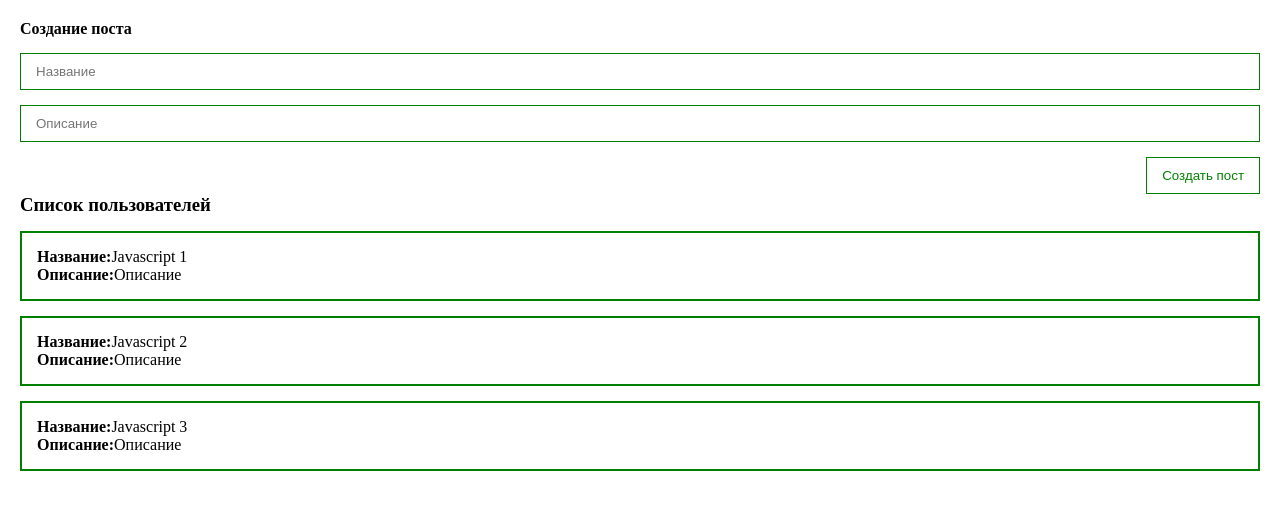
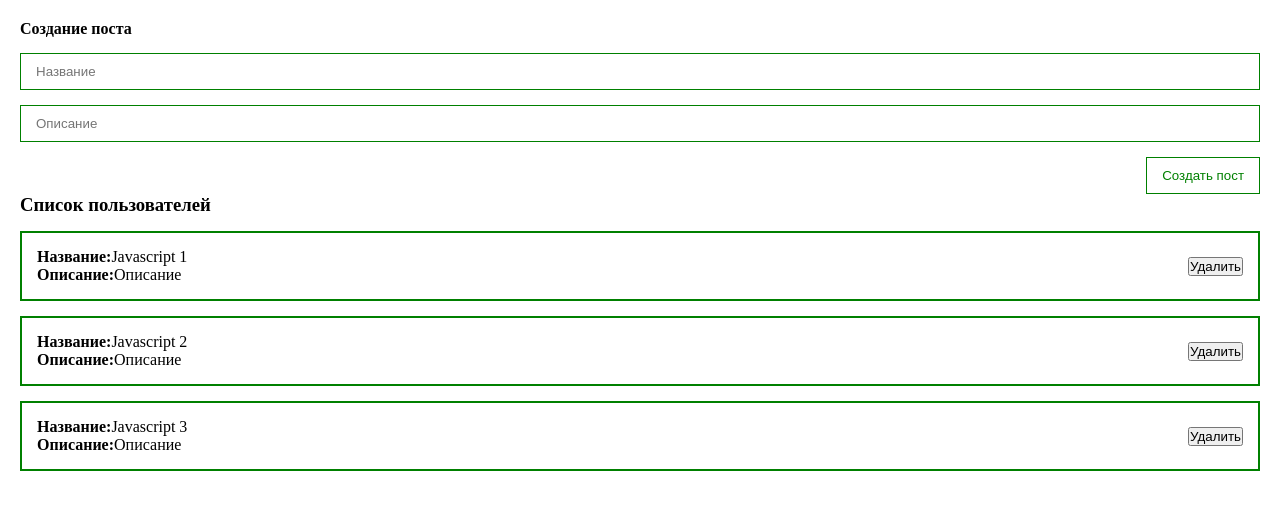
Before and after one commit to HW1337/vue-3-showcase, a Vue app: page / in a window 1280 px wide. Shown: the top 510 px of the page. Built offline with nearby package versions, Linux system fonts and the light colour scheme.

Commit message:
added delete btns

```diff
--- a/src/components/PostItem.vue
+++ b/src/components/PostItem.vue
@@ -1,7 +1,12 @@
 <template>
     <div class="post">
-        <div><strong>Название:</strong>{{  post.title }}</div>
-        <div><strong>Описание:</strong>{{  post.body }}</div>
+        <div>
+            <div><strong>Название:</strong>{{  post.title }}</div>
+            <div><strong>Описание:</strong>{{  post.body }}</div>
+        </div>
+        <div class="post__btns">
+            <button>Удалить</button>
+        </div>
     </div>
 </template>
 
@@ -17,5 +22,12 @@
 </script>
 
 <style scoped>
-
+.post {
+    padding: 15px;
+    border: 2px solid green;
+    margin-top: 15px;
+    display: flex;
+    align-items: center;
+    justify-content: space-between;
+}
 </style>
--- a/src/components/PostList.vue
+++ b/src/components/PostList.vue
@@ -20,9 +20,4 @@
 
 <style scoped>
 
-.post {
-    padding: 15px;
-    border: 2px solid green;
-    margin-top: 15px;
-}
 </style>
```
